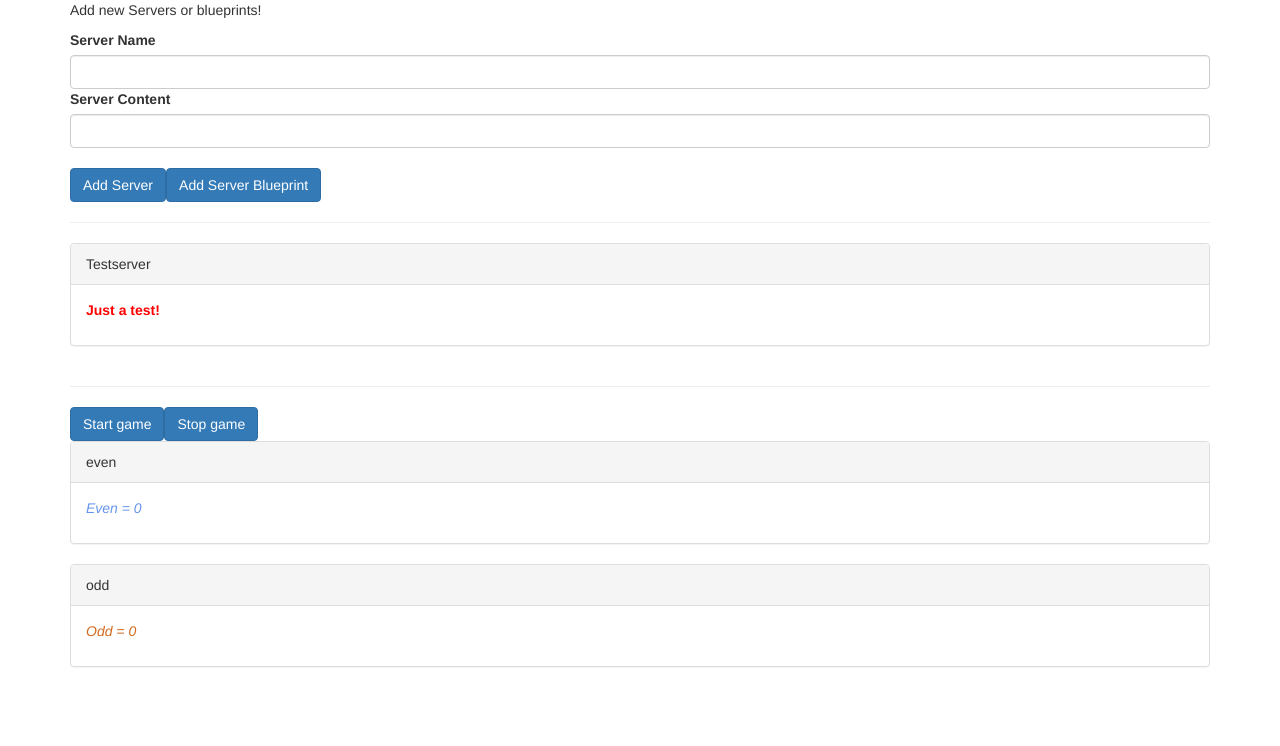
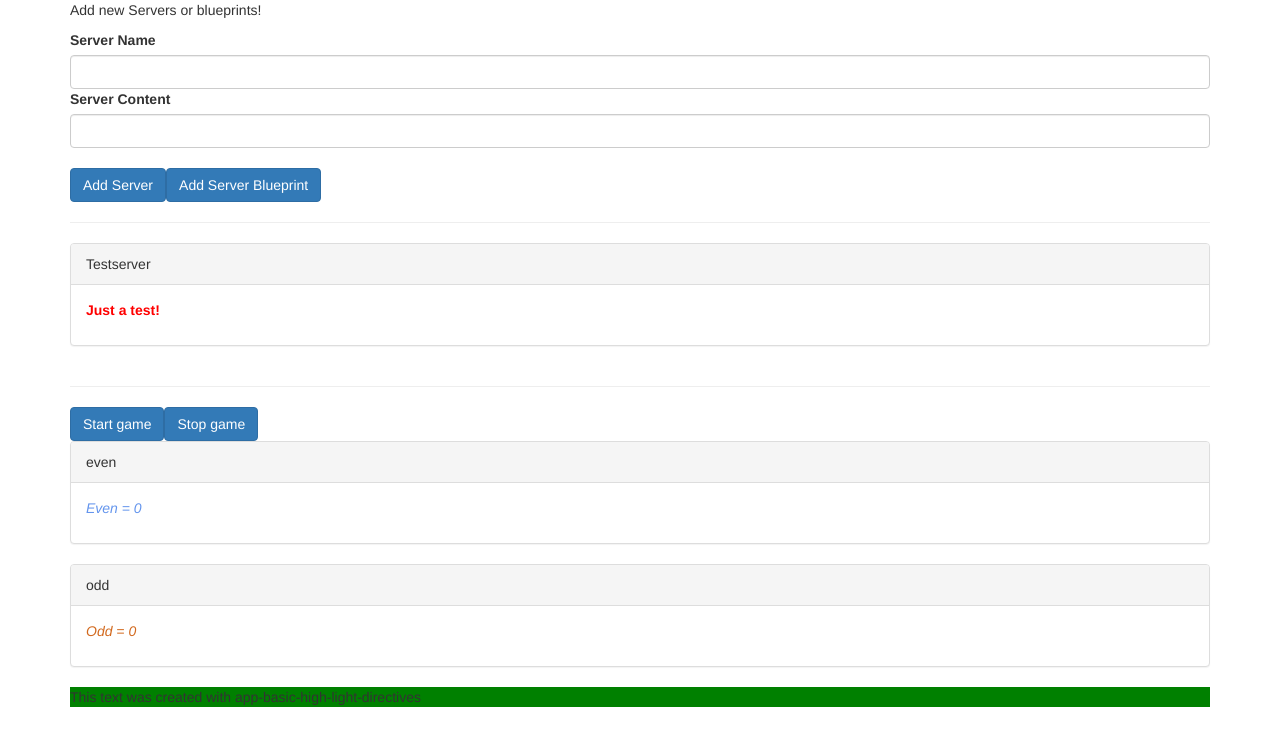
Before and after one commit to EvgeniErmakov/angular-learning-start, an Angular app: page / in a window 1280 px wide. Shown: the top 746 px of the page. Built offline with nearby package versions, Linux system fonts and the light colour scheme.

Commit message:
94.Using the Renderer to build a Better Attribute Directive

```diff
--- a/src/app/app.component.html
+++ b/src/app/app.component.html
@@ -35,4 +35,6 @@
       </app-odd>
     </div>
   </div>
+
+  <p app-basic-high-light>This text was created with app-basic-high-light-directives</p>
 </div>
--- /dev/null
+++ b/src/app/basic-highlight/basic-highlight.directive.ts
@@ -0,0 +1,14 @@
+import {Directive, ElementRef, OnInit} from "@angular/core";
+
+@Directive({
+  selector: '[app-basic-high-light]'
+})
+export class BasicHighlightDirective implements OnInit {
+
+  constructor(private elementRef: ElementRef) {
+  }
+
+  ngOnInit() {
+    this.elementRef.nativeElement.style.backgroundColor = 'green';
+  }
+}
```
Also changed, not shown: src/app/app.module.ts (+12 -10 lines).
